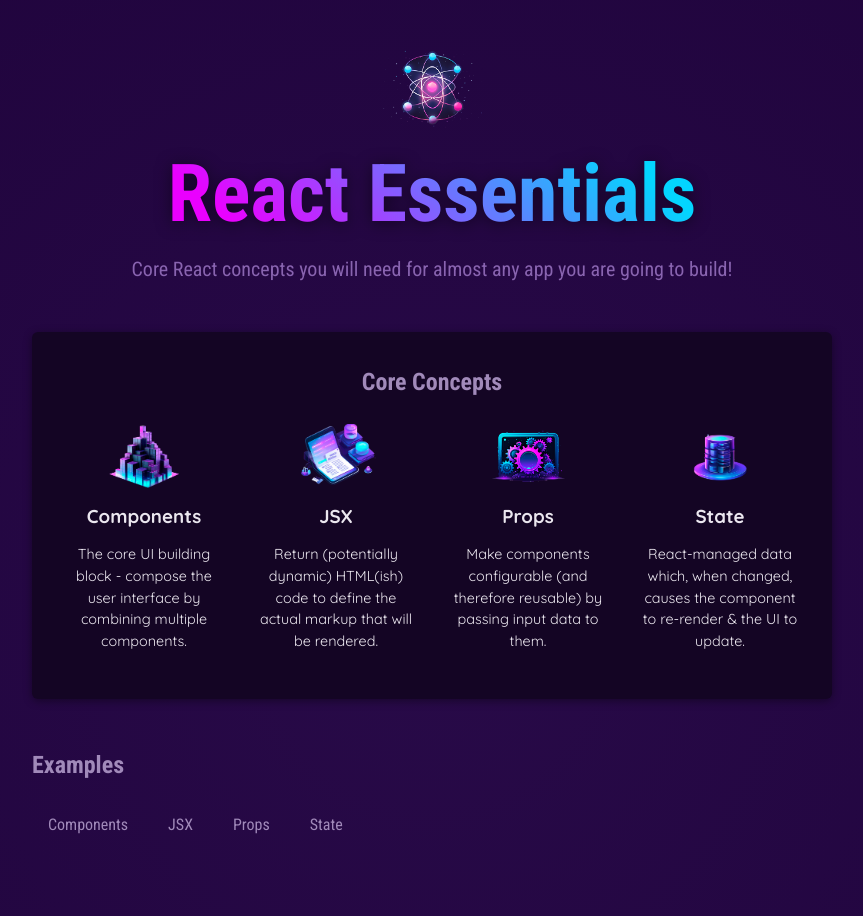
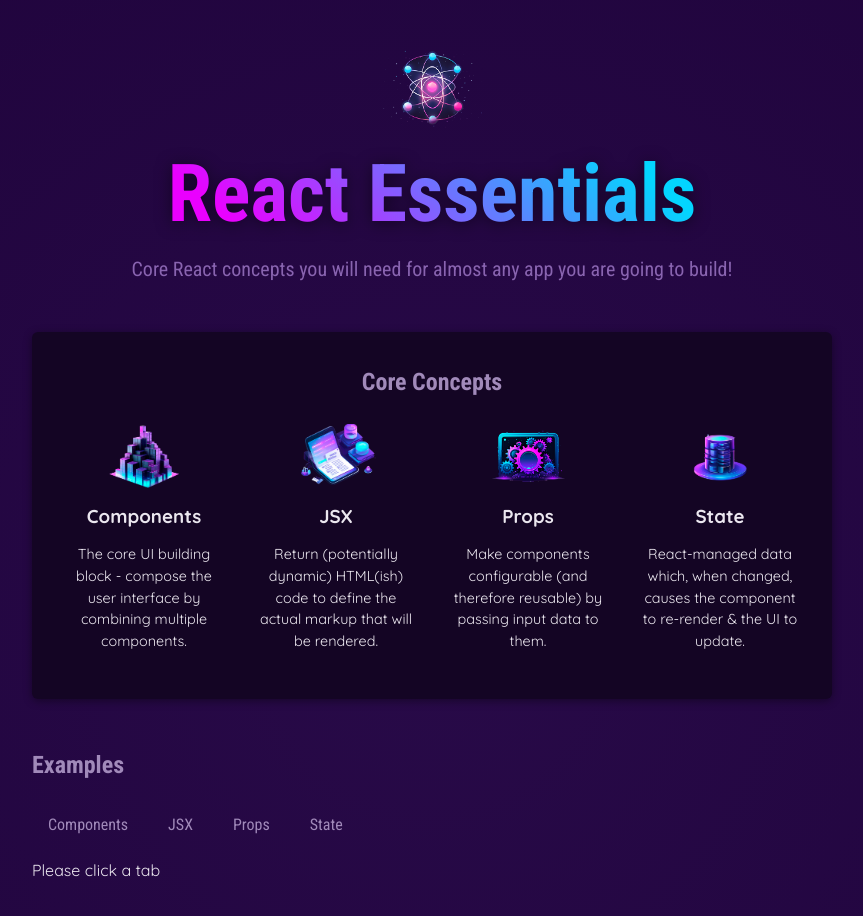
Before and after one commit to davidregaldi/ReactFormation, a React (Vite) app in the folder 01-starting-project/: page / in a window 1280 px wide. Shown: the top 916 px of the page, without its empty margins (208-1071 px from the left). Built offline with nearby package versions, Linux system fonts and the light colour scheme.

Commit message:
How Not to Update the UI - A Look Behind The Scenes of React.

```diff
--- a/01-starting-project/src/App.jsx
+++ b/01-starting-project/src/App.jsx
@@ -5,8 +5,9 @@ import CoreConcept from "./components/CoreConcept.jsx";
 import TabButton from "./components/TabButton.jsx";
 
 function App() {
+  let tabContent = 'Please click a tab';
   function handleSelect(selectedButton) {
-    console.log(selectedButton);
+    tabContent = selectedButton;
   }
   return (
     <div>
@@ -32,6 +33,7 @@ function App() {
             <TabButton onSelect={() => handleSelect('props')}>Props</TabButton>
             <TabButton onSelect={() => handleSelect('state')}>State</TabButton>
           </menu>
+          <article>{tabContent}</article>
         </section>
       </main>
     </div>
```
